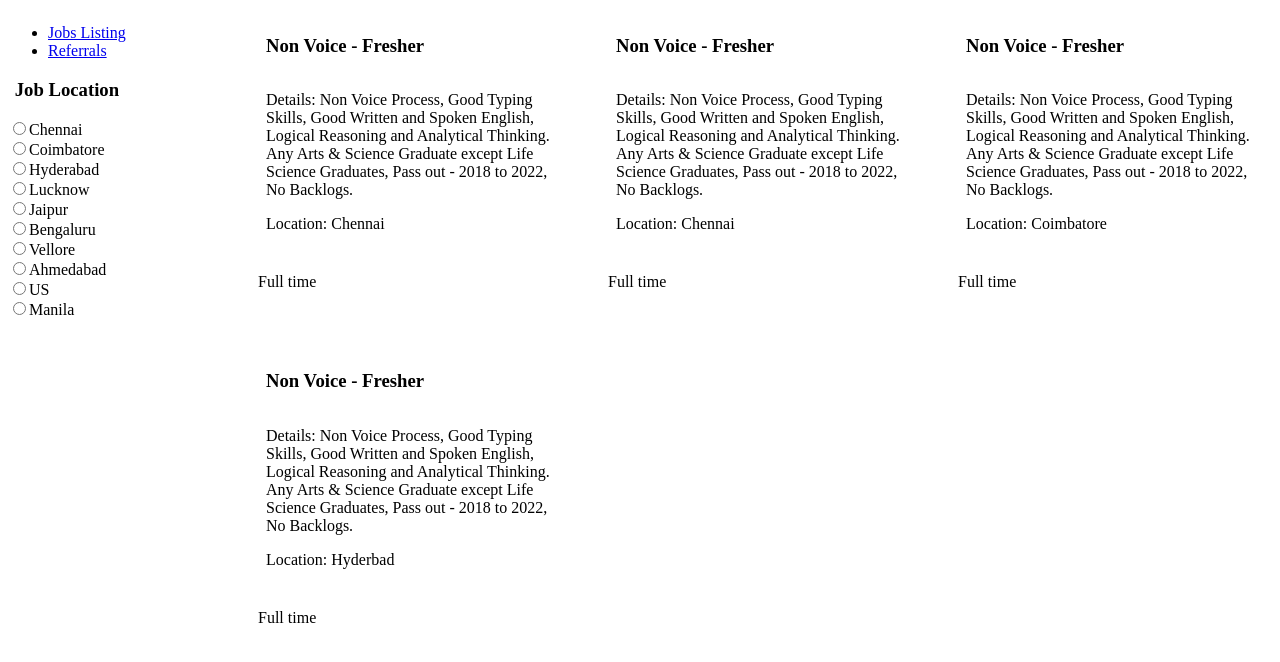
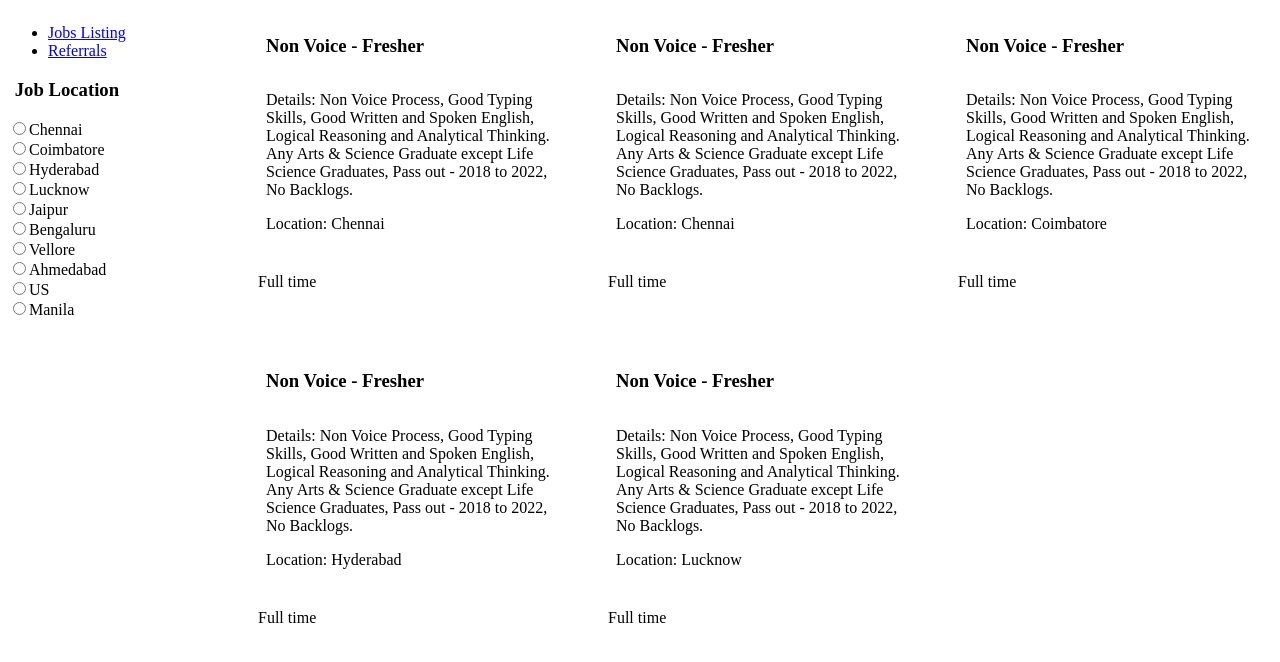
Before and after one commit to mithun30052001/angular-filters, an Angular app: page /jobs in a window 1280 px wide. Shown: the top 662 px of the page. Built offline with nearby package versions, Linux system fonts and the light colour scheme.

Commit message:
jobs are filterd based on location params

```diff
--- a/src/app/jobs-listing/jobs-listing.component.html
+++ b/src/app/jobs-listing/jobs-listing.component.html
@@ -1,5 +1,6 @@
 <div class="job-listings">
-  <mat-card *ngFor="let job of jobListings">
+  <ng-container *ngIf="filteredJobListings.length > 0; else noJobs">
+    <mat-card *ngFor="let job of filteredJobListings">
       <mat-card-header>
         <div class="card-header">
           <h3>{{ job.title }}</h3>
@@ -8,7 +9,7 @@
       <mat-card-content>
         <div class="card-body">
           <p> Details: {{ job.details }}</p>
-        <p>Location: {{job.location }}</p>
+          <p>Location: {{ job.location }}</p>
         </div>
       </mat-card-content>
       <mat-card-actions>
@@ -17,4 +18,13 @@
         </div>
       </mat-card-actions>
     </mat-card>
+  </ng-container>
+
+  <ng-template #noJobs>
+    <mat-card class="no-jobs-card">
+      <mat-card-content>
+        <p>No jobs currently available at {{ filteredJobListings.length > 0 ? filteredJobListings[0].location : 'this location' }}</p>
+      </mat-card-content>
+    </mat-card>
+  </ng-template>
 </div>
--- a/src/app/jobs-listing/jobs-listing.component.ts
+++ b/src/app/jobs-listing/jobs-listing.component.ts
@@ -1,15 +1,34 @@
-import { Component } from '@angular/core';
+import { Component, OnInit } from '@angular/core';
+import { ActivatedRoute } from '@angular/router';
 
 @Component({
   selector: 'app-jobs-listing',
   templateUrl: './jobs-listing.component.html',
   styleUrls: ['./jobs-listing.component.scss']
 })
-export class JobsListingComponent {
-  jobListings = [
-    { title: 'Non Voice - Fresher', location: 'Chennai', details: 'Non Voice Process, Good Typing Skills, Good Written and Spoken English, Logical Reasoning and Analytical Thinking. Any Arts & Science Graduate except Life Science Graduates, Pass out - 2018 to 2022, No Backlogs.', type: 'Full time', experience: 'Fresher', date: '18 Jan 2023' },
-    { title: 'Non Voice - Fresher', location: 'Chennai', details: 'Non Voice Process, Good Typing Skills, Good Written and Spoken English, Logical Reasoning and Analytical Thinking. Any Arts & Science Graduate except Life Science Graduates, Pass out - 2018 to 2022, No Backlogs.', type: 'Full time', experience: 'Fresher', date: '18 Jan 2023' },
-    { title: 'Non Voice - Fresher', location: 'Coimbatore', details: 'Non Voice Process, Good Typing Skills, Good Written and Spoken English, Logical Reasoning and Analytical Thinking. Any Arts & Science Graduate except Life Science Graduates, Pass out - 2018 to 2022, No Backlogs.', type: 'Full time', experience: 'Fresher', date: '18 Jan 2023' },
-    { title: 'Non Voice - Fresher', location: 'Hyderbad', details: 'Non Voice Process, Good Typing Skills, Good Written and Spoken English, Logical Reasoning and Analytical Thinking. Any Arts & Science Graduate except Life Science Graduates, Pass out - 2018 to 2022, No Backlogs.', type: 'Full time', experience: 'Fresher', date: '18 Jan 2023' }
-  ];
+export class JobsListingComponent implements OnInit {
+  jobListings: any[] = [];
+  filteredJobListings: any[] = [];
+
+  constructor(private route: ActivatedRoute) { }
+
+  ngOnInit(): void {
+
+    this.jobListings = [
+      { title: 'Non Voice - Fresher', location: 'Chennai', details: 'Non Voice Process, Good Typing Skills, Good Written and Spoken English, Logical Reasoning and Analytical Thinking. Any Arts & Science Graduate except Life Science Graduates, Pass out - 2018 to 2022, No Backlogs.', type: 'Full time', experience: 'Fresher', date: '18 Jan 2023' },
+      { title: 'Non Voice - Fresher', location: 'Chennai', details: 'Non Voice Process, Good Typing Skills, Good Written and Spoken English, Logical Reasoning and Analytical Thinking. Any Arts & Science Graduate except Life Science Graduates, Pass out - 2018 to 2022, No Backlogs.', type: 'Full time', experience: 'Fresher', date: '18 Jan 2023' },
+      { title: 'Non Voice - Fresher', location: 'Coimbatore', details: 'Non Voice Process, Good Typing Skills, Good Written and Spoken English, Logical Reasoning and Analytical Thinking. Any Arts & Science Graduate except Life Science Graduates, Pass out - 2018 to 2022, No Backlogs.', type: 'Full time', experience: 'Fresher', date: '18 Jan 2023' },
+      { title: 'Non Voice - Fresher', location: 'Hyderabad', details: 'Non Voice Process, Good Typing Skills, Good Written and Spoken English, Logical Reasoning and Analytical Thinking. Any Arts & Science Graduate except Life Science Graduates, Pass out - 2018 to 2022, No Backlogs.', type: 'Full time', experience: 'Fresher', date: '18 Jan 2023' },
+      { title: 'Non Voice - Fresher', location: 'Lucknow', details: 'Non Voice Process, Good Typing Skills, Good Written and Spoken English, Logical Reasoning and Analytical Thinking. Any Arts & Science Graduate except Life Science Graduates, Pass out - 2018 to 2022, No Backlogs.', type: 'Full time', experience: 'Fresher', date: '18 Jan 2023' }
+    ];
+
+    this.route.queryParams.subscribe(params => {
+      if (params['location']) {
+        const targetLocation = params['location'].toLowerCase();
+        this.filteredJobListings = this.jobListings.filter(job => job.location.toLowerCase() === targetLocation);
+      } else {
+        this.filteredJobListings = this.jobListings;
+      }
+    });
+  }
 }
```
Lines whose indentation alone changed are shown as unchanged.
